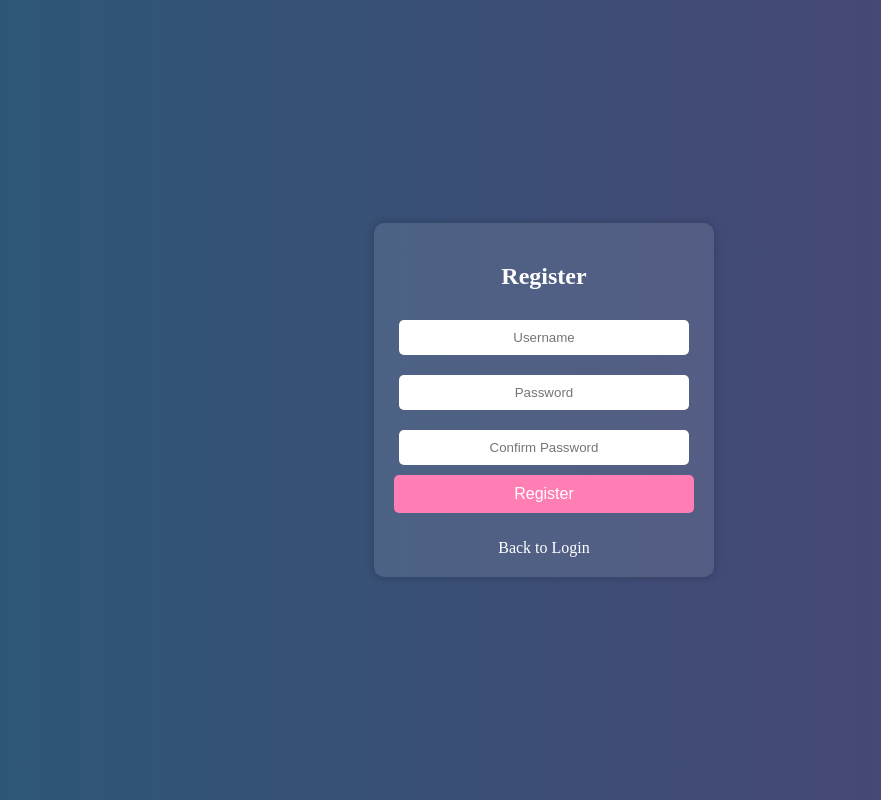
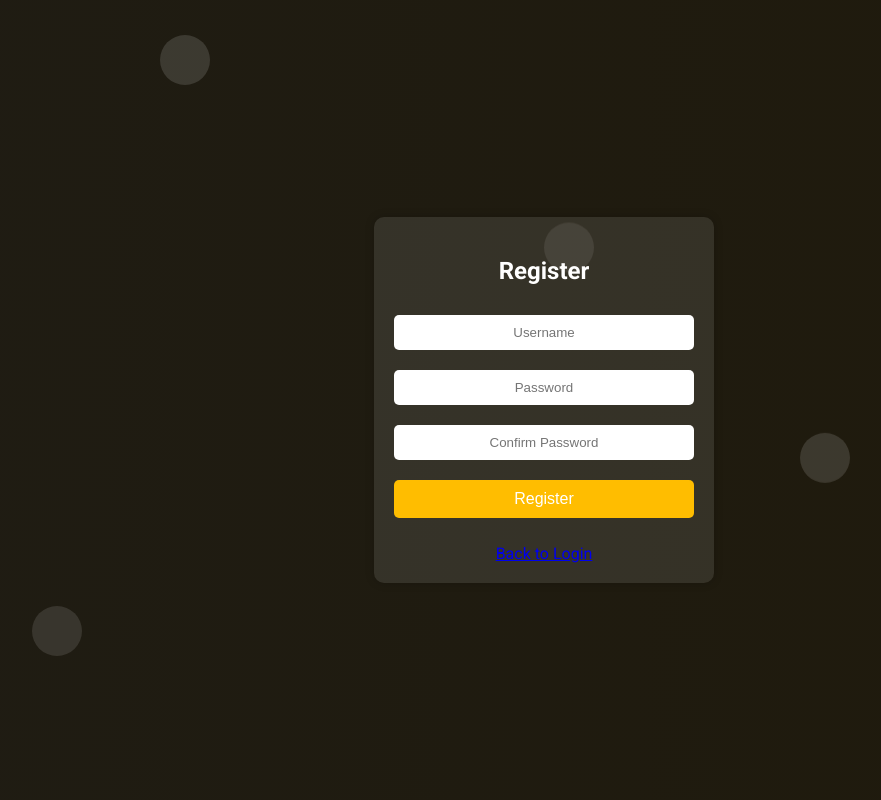
Before and after one commit to DavidDoyle20/campus-navigation-app, a Django app: page /register/ in a window 1280 px wide. Shown: the whole page, without its empty margins (96-977 px from the left). Run offline with Django 4.2, Linux system fonts and the light colour scheme.

Commit message:
small tweaks and fixes for login and register pages

```diff
--- a/campusnavigationapp/settings.py
+++ b/campusnavigationapp/settings.py
@@ -24,7 +24,7 @@ BASE_DIR = Path(__file__).resolve().parent.parent
 SECRET_KEY = 'django-insecure-@5mpjic(opu_=er=7kyqy28*^=dv8b!@@$(zghm8fh2_ai&^ca'
 
 # SECURITY WARNING: don't run with debug turned on in production!
-DEBUG = True
+DEBUG = False
 
 ALLOWED_HOSTS = ["*"]
 
--- /dev/null
+++ b/campusnavigationapp/static/loginRegisterStyles.css
@@ -0,0 +1,89 @@
+body {
+    margin: 0;
+    padding: 0;
+    height: 100vh;
+    display: flex;
+    justify-content: center;
+    align-items: center;
+    background: linear-gradient(to right, #1f1c13, #1f1a0c);
+    overflow: hidden;
+    font-family: "Roboto", serif;
+}
+
+.background-animation {
+    position: absolute;
+    width: 100%;
+    height: 100%;
+    z-index: -1;
+}
+
+.circle {
+    position: absolute;
+    width: 50px;
+    height: 50px;
+    background: rgba(255, 255, 255, 0.2);
+    border-radius: 50%;
+    animation: float 10s infinite linear;
+}
+
+@keyframes float {
+    0% { transform: translateY(0); opacity: 0.3; }
+    50% { transform: translateY(-50px); opacity: 0.7; }
+    100% { transform: translateY(0); opacity: 0.3; }
+}
+
+.login-container, .register-container{
+    background: rgba(255, 255, 255, 0.1);
+    padding: 20px;
+    border-radius: 10px;
+    box-shadow: 0 0 10px rgba(0, 0, 0, 0.2);
+    text-align: center;
+    width: 300px;
+}
+
+h2 {
+    color: white;
+    margin-bottom: 20px;
+    font-family: 'Roboto';
+}
+
+input, button {
+    width: 100%;
+    padding: 10px;
+    margin: 10px 0;
+    border: none;
+    border-radius: 5px;
+    outline: none;
+    box-sizing: border-box;
+}
+
+input {
+    text-align: center;
+}
+
+button {
+    background: #FFBD00;
+    color: white;
+    cursor: pointer;
+    font-size: 16px;
+    margin-bottom: 10px;
+}
+
+button:hover {
+    background: #e3a800;
+}
+
+#registerBtn, #guestBtn {
+    background: transparent;
+    border: 1px solid white;
+    color: white;
+}
+
+#registerBtn:hover, #guestBtn:hover {
+    background: rgba(255, 255, 255, 0.2);
+}
+
+#loginMessage {
+    margin-top: 10px;
+    font-size: 14px;
+}
--- a/campusnavigationapp/templates/register.html
+++ b/campusnavigationapp/templates/register.html
@@ -1,69 +1,41 @@
+{% load static %}
 <!DOCTYPE html>
 <html lang="en">
 <head>
     <meta charset="UTF-8">
     <meta name="viewport" content="width=device-width, initial-scale=1.0">
+
+    <meta name="viewport" content="width=device-width, initial-scale=1.0">
+    <link rel="apple-touch-icon" sizes="180x180" href="{% static 'favicon/apple-touch-icon.png' %}">
+    <link rel="icon" type="image/png" sizes="32x32" href="{% static 'favicon/favicon-32x32.png' %}">
+    <link rel="icon" type="image/png" sizes="16x16" href="{% static 'favicon/favicon-16x16.png' %}">
+    <link rel="manifest" href="{% static 'favicon/site.webmanifest' %}">
+    <link rel="stylesheet" href="https://cdnjs.cloudflare.com/ajax/libs/font-awesome/6.4.0/css/all.min.css">
+
+    <link rel="preconnect" href="https://fonts.googleapis.com">
+    <link rel="preconnect" href="https://fonts.gstatic.com" crossorigin>
+    <link href="https://fonts.googleapis.com/css2?family=Roboto:ital,wght@0,100..900;1,100..900&display=swap" rel="stylesheet">
+
+    <link href="{% static 'loginRegisterStyles.css' %}" rel="stylesheet" type="text/css">
     <title>Register</title>
-    <style>
-        body {
-            margin: 0;
-            padding: 0;
-            height: 100vh;
-            display: flex;
-            justify-content: center;
-            align-items: center;
-            background: linear-gradient(to right, #2b5876, #4e4376);
-            overflow: hidden;
-        }
+</head>
+<body>
+    <div class="background-animation">
+        <div class="circle" style="top: 10%; left: 20%; animation-duration: 12s;"></div>
+        <div class="circle" style="top: 30%; left: 50%; animation-duration: 8s;"></div>
+        <div class="circle" style="top: 60%; left: 70%; animation-duration: 14s;"></div>
+        <div class="circle" style="top: 80%; left: 10%; animation-duration: 10s;"></div>
+    </div>
 
-        .register-container {
-            background: rgba(255, 255, 255, 0.1);
-            padding: 20px;
-            border-radius: 10px;
-            box-shadow: 0 0 10px rgba(0, 0, 0, 0.2);
-            text-align: center;
-            width: 300px;
-        }
-
-        h2 {
-            color: white;
-        }
-
-        input {
-            width: 90%;
-            padding: 10px;
-            margin: 10px 0;
-            border: none;
-            border-radius: 5px;
-            text-align: center;
-        }
-
-        button {
-            width: 100%;
-            padding: 10px;
-            background: #ff7eb3;
-            color: white;
-            border: none;
-            border-radius: 5px;
-            cursor: pointer;
-            font-size: 16px;
-            margin-bottom: 10px;
-        }
-
-        button:hover {
-            background: #ff4f9a;
-        }
-
-        a {
-            display: block;
-            color: white;
-            text-decoration: none;
-        }
-
-        a:hover {
-            text-decoration: underline;
-        }
-    </style>
+    <div class="register-container">
+        <h2>Register</h2>
+        <input type="text" id="registerUsername" placeholder="Username" required>
+        <input type="password" id="registerPassword" placeholder="Password" required>
+        <input type="password" id="confirmPassword" placeholder="Confirm Password" required>
+        <button onclick="register()">Register</button>
+        <p id="registerMessage"></p>
+        <a href="{% url 'login' %}">Back to Login</a>
+    </div>
     <script>
         async function register() {
             let username = document.getElementById("registerUsername").value;
@@ -77,7 +49,7 @@
                 return;
             }
 
-            let response = await fetch("/register/", {
+            let response = await fetch("{% url 'register' %}", {
                 method: "POST",
                 headers: { "Content-Type": "application/json", "X-CSRFToken": getCSRFToken() },
                 body: JSON.stringify({ username, password })
@@ -88,20 +60,19 @@
             message.innerText = result.message;
 
             if (result.success) {
-                setTimeout(() => { window.location.href = "/login/"; }, 1500);
+                setTimeout(() => { window.location.href = "{% url 'login' %}"; }, 1500);
             }
         }
+        function getCSRFToken() {
+            let cookies = document.cookie.split(';');
+            for (let cookie of cookies) {
+                let trimmed = cookie.trim();
+                if (trimmed.startsWith("csrftoken=")) {
+                    return trimmed.substring("csrftoken=".length);
+                }
+            }
+            return null;
+        }
     </script>
-</head>
-<body>
-    <div class="register-container">
-        <h2>Register</h2>
-        <input type="text" id="registerUsername" placeholder="Username" required>
-        <input type="password" id="registerPassword" placeholder="Password" required>
-        <input type="password" id="confirmPassword" placeholder="Confirm Password" required>
-        <button onclick="register()">Register</button>
-        <p id="registerMessage"></p>
-        <a href="/login/">Back to Login</a>
-    </div>
 </body>
 </html>
--- a/campusnavigationapp/views.py
+++ b/campusnavigationapp/views.py
@@ -1,9 +1,10 @@
-from django.shortcuts import render, redirect
+from django.shortcuts import render
 from django.contrib.auth import authenticate, login
 from django.contrib.auth.models import User
-from django.contrib import messages
 from django.views import View
 from django.http import JsonResponse
+from django.views.decorators.csrf import ensure_csrf_cookie
+
 import json
 
 
@@ -11,7 +12,7 @@ class Map(View):
     def get(self, request):
         return render(request, 'map.html')
 
-
+@ensure_csrf_cookie
 def login_view(request):
     if request.method == "POST":
         data = json.loads(request.body)
@@ -27,7 +28,7 @@ def login_view(request):
 
     return render(request, 'login.html')
 
-
+@ensure_csrf_cookie
 def register_view(request):
     if request.method == "POST":
         data = json.loads(request.body)
@@ -43,7 +44,7 @@ def register_view(request):
     # Added this line to ensure a response is always returned
     return render(request, 'register.html')
 
-
+@ensure_csrf_cookie
 def reset_password_view(request):
     if request.method == "POST":
         data = json.loads(request.body)
```
Also changed, not shown: campusnavigationapp/templates/login.html (+16 -92 lines), db.sqlite3.
